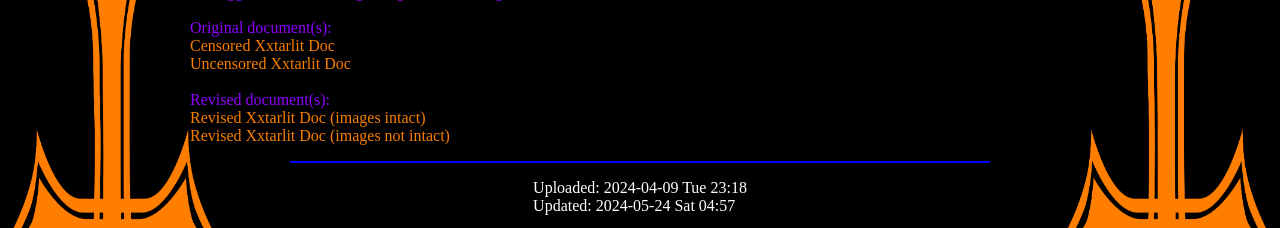
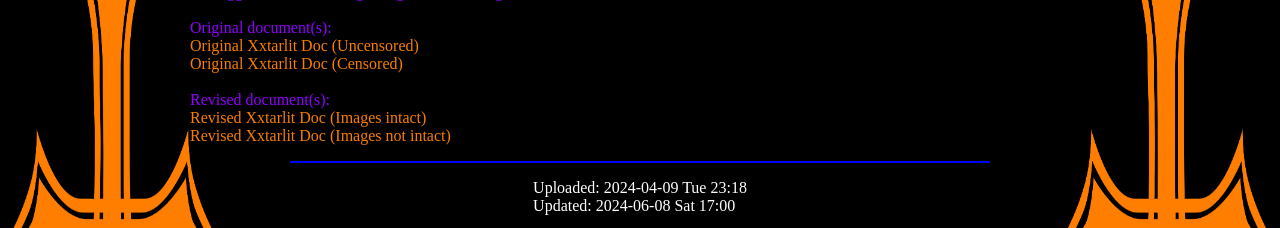
Before and after one commit to 333voidGirl/crypt.magentahardcore.com, a plain HTML site: page posts/2024/04/xxtarlitdocs.html in a window 1280 px wide. Shown: the part 244-472 px from the top of the page. Drawn offline with Linux system fonts and the light colour scheme; grey boxes are pictures that could not be loaded; a web font is replaced by a local one.

Commit message:
06/08 17:19PST
Moved files to be better organized & standardized xxdocs

```diff
--- a/posts/undated/xxtarlit.html
+++ b/posts/2024/04/xxtarlitdocs.html
@@ -27,23 +27,23 @@
   <br>
   Original document(s):
   <br>
-  <a href='https://archive.org/details/censored-bloodless-xxtarlit-exposed'>Censored Xxtarlit Doc</a>
+  <a href='https://archive.org/details/copy-of-xxtarlit-starlit-exposed'>Original Xxtarlit Doc (Uncensored)</a>
   <br>
-  <a href='https://archive.org/details/copy-of-xxtarlit-starlit-exposed'>Uncensored Xxtarlit Doc</a>
+  <a href='https://archive.org/details/censored-bloodless-xxtarlit-exposed'>Original Xxtarlit Doc (Censored)</a>
   <br>
   <br>
   Revised document(s):
   <br>
-  <a href='https://archive.org/details/revisiting-the-xxtarlit-doc-an-investigation-into-grooming-the-order-of-the-nine/mode/2up'>Revised Xxtarlit Doc (images intact)</a>
+  <a href='https://archive.org/details/revisiting-the-xxtarlit-doc-an-investigation-into-grooming-the-order-of-the-nine/mode/2up'>Revised Xxtarlit Doc (Images intact)</a>
   <br>
-  <a href='https://archive.org/details/medium-com--voidandnil-xxtarlitdoc2-d0d0d51966f9/mode/2up'>Revised Xxtarlit Doc (images not intact)</a>
+  <a href='https://archive.org/details/medium-com--voidandnil-xxtarlitdoc2-d0d0d51966f9/mode/2up'>Revised Xxtarlit Doc (Images not intact)</a>
   </p>
   <hr class='footer'>
     <div class='footer'>
       <p class="date">
       Uploaded: 2024-04-09 Tue 23:18
       <br>
-      Updated: 2024-05-24 Sat 04:57
+      Updated: 2024-06-08 Sat 17:00
       </p>
       <a href='https://magentahardcore.com'>
         <img id='magentahardcore.com' src='https://magentahardcore.com/imgsAssets/banners/magentahardcorebanner.png' />
```
Also changed, not shown: index.html (+9 -4 lines), posts/2024/04/1yearoflilithworship.html (renamed from posts/2024/1yearoflilithworship.html), posts/2024/04/initial-post.html (renamed from posts/2024/initial-post.html).
